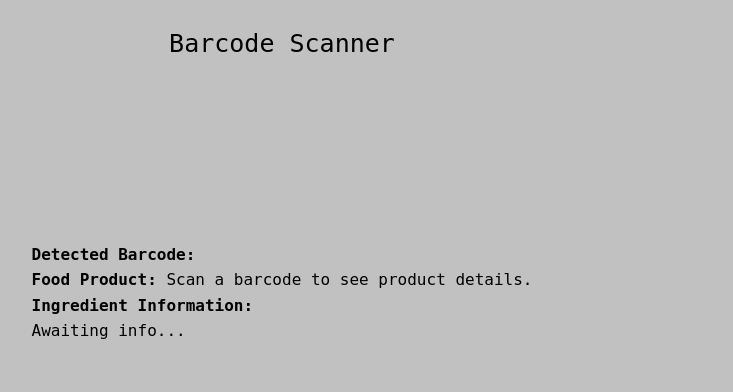
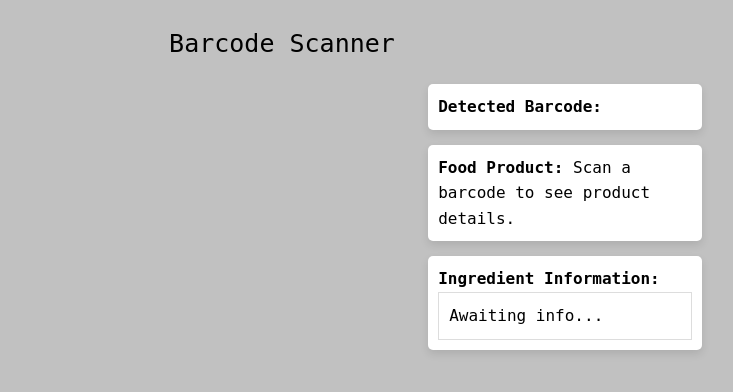
Before and after one commit to bistii1/BetterBytes, a Flask app: page /scan in a window 1280 px wide. Shown: the part 46-438 px from the top of the page, without its empty margins (358-1091 px from the left). Run offline with Flask 3, Linux system fonts and the light colour scheme; some libraries are stand-ins or nearby versions.

Commit message:
idk the scan page has been changed kinda

```diff
--- a/static/scanner.css
+++ b/static/scanner.css
@@ -152,3 +152,46 @@ h1 {
   font-weight: normal; /* Remove bold */
   text-align: center; /* Horizontally center text */
 }
+
+/* Container for the scanner and product info, use flexbox */
+.scanner-info-container {
+  display: flex;
+  justify-content: space-between; /* Space between webcam and text */
+  align-items: flex-start; /* Align items at the top */
+  width: 100%;
+}
+
+.scanner-layout {
+  display: flex;
+  justify-content: space-between; /* Space between the webcam and product info */
+  width: 100%;
+}
+
+#scanner-container {
+  width: 60%; /* Webcam takes up 60% of the width */
+}
+
+.product-info {
+  width: 35%; /* Text section takes up 35% */
+  padding-left: 20px;
+}
+
+.info-box {
+  background-color: #fff;
+  padding: 10px;
+  margin-bottom: 15px;
+  border-radius: 5px;
+  box-shadow: 0 4px 8px rgba(0, 0, 0, 0.1);
+}
+
+#camera {
+  width: 100%; /* Ensure the webcam video fills its container */
+  height: auto;
+}
+
+.scrollable-box {
+  max-height: 200px;
+  overflow-y: auto;
+  border: 1px solid #ddd;
+  padding: 10px;
+}
--- a/templates/scanner.html
+++ b/templates/scanner.html
@@ -27,6 +27,7 @@
     <div class="container">
         <h1>Barcode Scanner</h1>
         <div class="scanner-info-container">
+            <div class="scanner-layout">
                 <div id="scanner-container">
                     <video id="camera" autoplay></video>
                     <canvas id="canvas" style="display:none;"></canvas>
@@ -51,7 +52,6 @@
 
                     <!-- Box for Personalization (optional) -->
                     {% if personalization %}
-                <!-- Box for Personalization (initially hidden) -->
                     <div id="personalization-box" class="info-box" style="display:none;">
                         <h3>Personalization:</h3>
                         <p id="personalization-content"></p>
@@ -60,6 +60,7 @@
                 </div>
             </div>
         </div>
+    </div>
     <script src="{{ url_for('static', filename='script.js') }}"></script>
 </body>
 </html>
```
Lines whose indentation alone changed are shown as unchanged.
